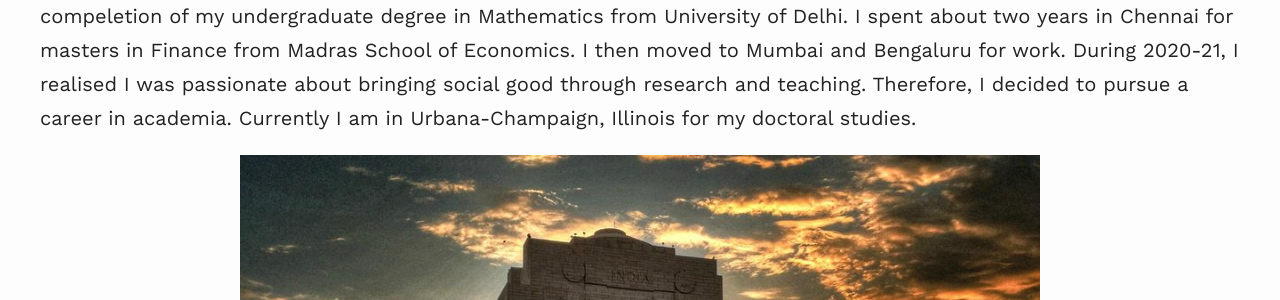
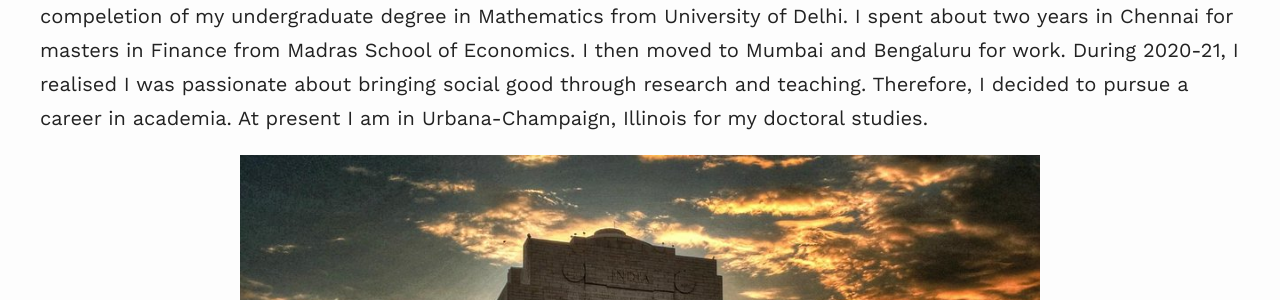
Before and after one commit to divijkohli/divijkohli.github.io, a Jekyll site: the page built from _pages/aboutme.md, in a window 1280 px wide and 900 px high. Shown: the part 281-581 px from the top of the window. Built offline with Jekyll 4.4.1, drawn with Linux system fonts in a browser that asks for light colours; nearby versions of some CDN libraries; some of the changed text lies outside the part shown.

Commit message:
Update aboutme.md

```diff
--- a/_pages/aboutme.md
+++ b/_pages/aboutme.md
@@ -6,7 +6,7 @@ permalink: /aboutme/
 
 
 ## पृष्ठभूमि/ Background:
-I was born in a small village near the city of Kakrauli, Rajasthan. Soon we moved to New Delhi/ नई दिल्ली, where I stayed till compeletion of my undergraduate degree in Mathematics from University of Delhi. I spent about two years in Chennai for masters in Finance from Madras School of Economics. I then moved to Mumbai and Bengaluru for work. During 2020-21, I realised I was passionate about bringing social good through research and teaching. Therefore, I decided to pursue a career in academia. Currently I am in Urbana-Champaign, Illinois for my doctoral studies.
+I was born in a small village near the city of Kakrauli, Rajasthan. Soon we moved to New Delhi/ नई दिल्ली, where I stayed till compeletion of my undergraduate degree in Mathematics from University of Delhi. I spent about two years in Chennai for masters in Finance from Madras School of Economics. I then moved to Mumbai and Bengaluru for work. During 2020-21, I realised I was passionate about bringing social good through research and teaching. Therefore, I decided to pursue a career in academia. At present I am in Urbana-Champaign, Illinois for my doctoral studies.
 <div style="text-align: center;">
     <img src="{{ site.baseurl }}/assets/images/delhi.jpg" alt="" width="800">
 </div>
```
